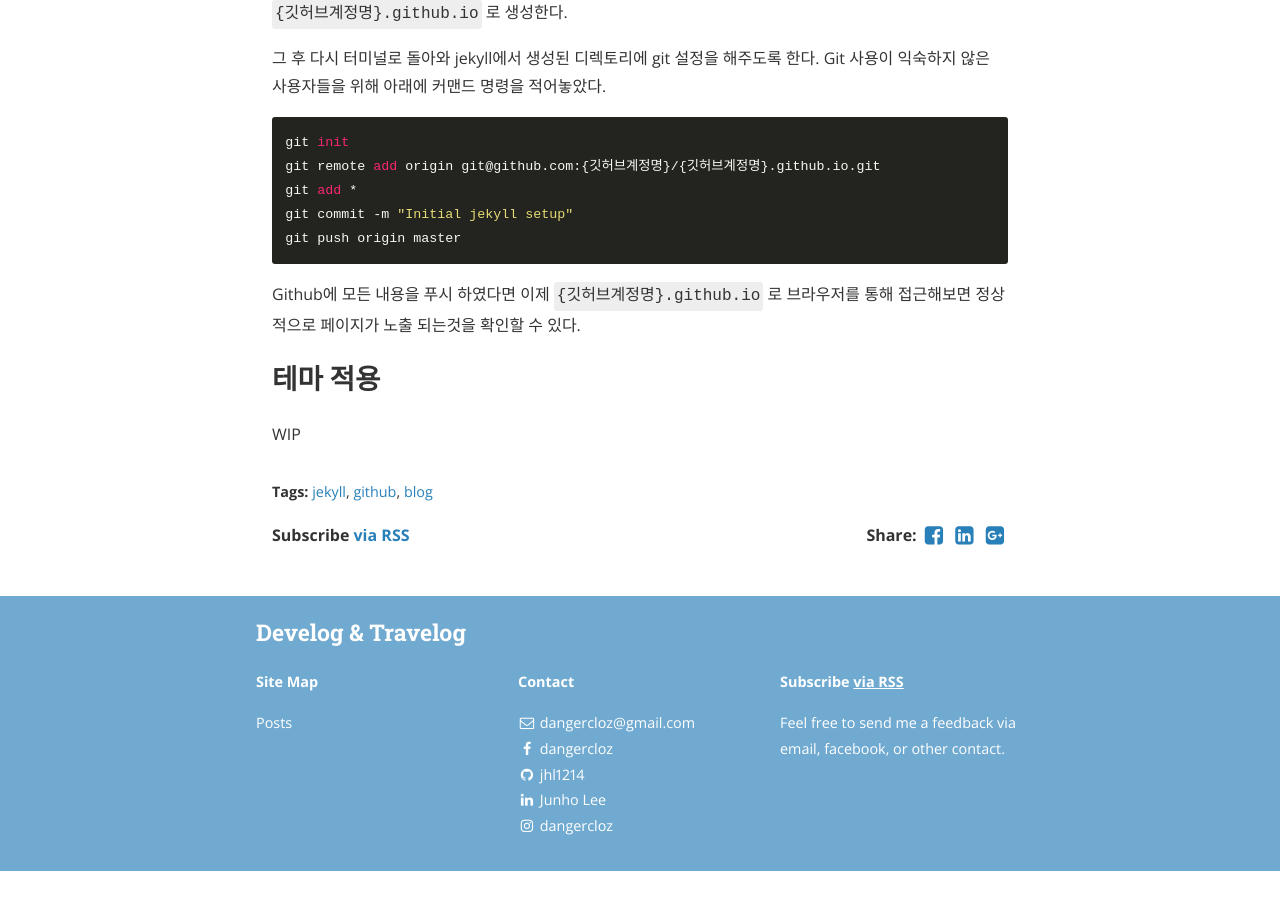
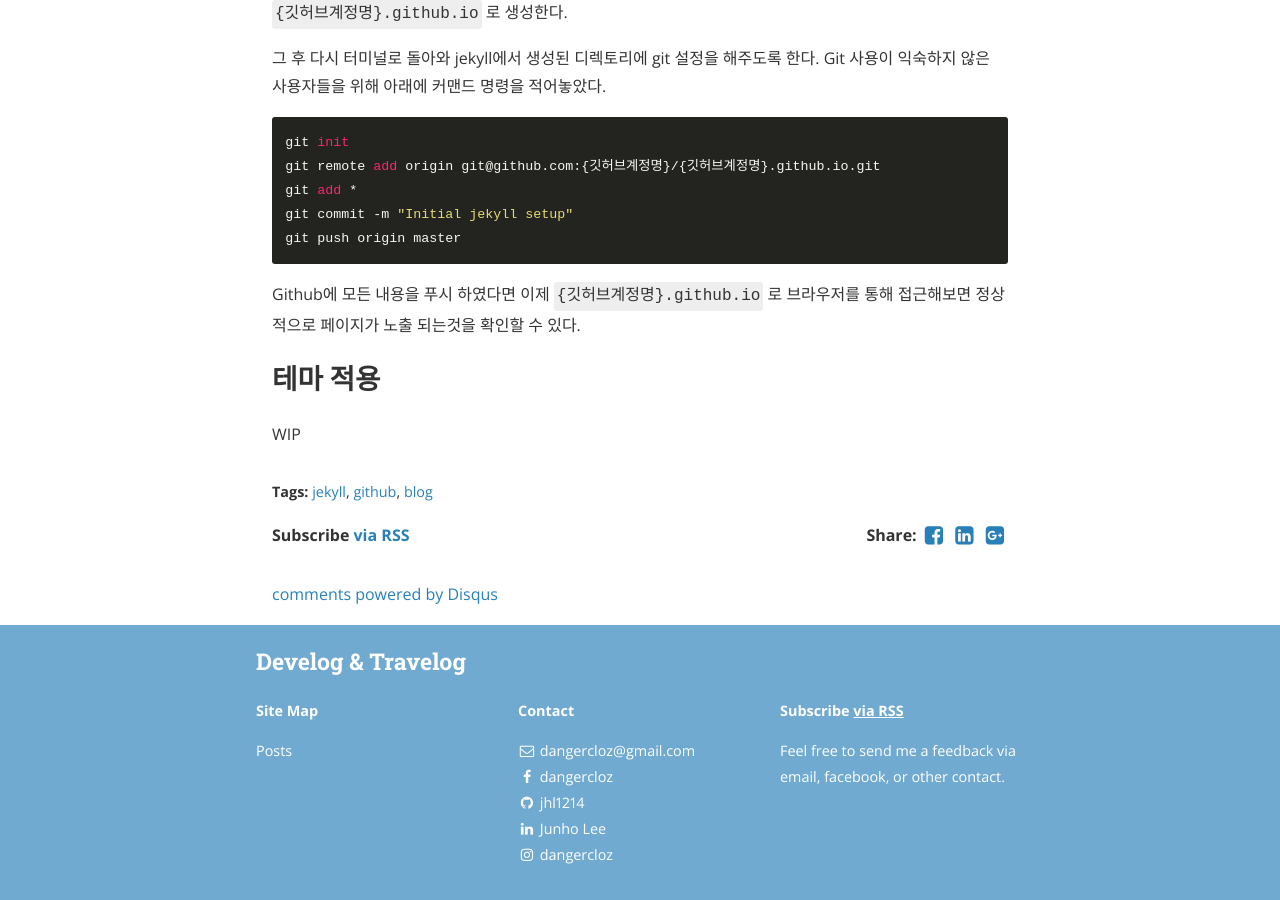
Before and after one commit to jhl1214/jhl1214.github.io, a Jekyll site: the page built from _posts/2017-09-10-Jekyll과 Github로 블로그 만들기.markdown, in a window 1280 px wide and 900 px high, scrolled down 2825 px. Built offline with Jekyll 4.4.1, drawn with Linux system fonts in a browser that asks for light colours; nearby versions of some CDN libraries; comment, search, counter and statistics services are not loaded; before the commit the page ends 3696 px from its top, so only the background shows below that; part of the change alters nothing that is shown.

Commit message:
Disqus added

```diff
--- a/_config.yml
+++ b/_config.yml
@@ -41,7 +41,7 @@ jekyll-archives:
     tag: '/tag/:name/'
 
 # Disqus comments
-# disqus_shortname: bencentra
+disqus_shortname: jhl1214
 
 # Google analytics
 ga_tracking_id: "UA-72760655-2"
```
